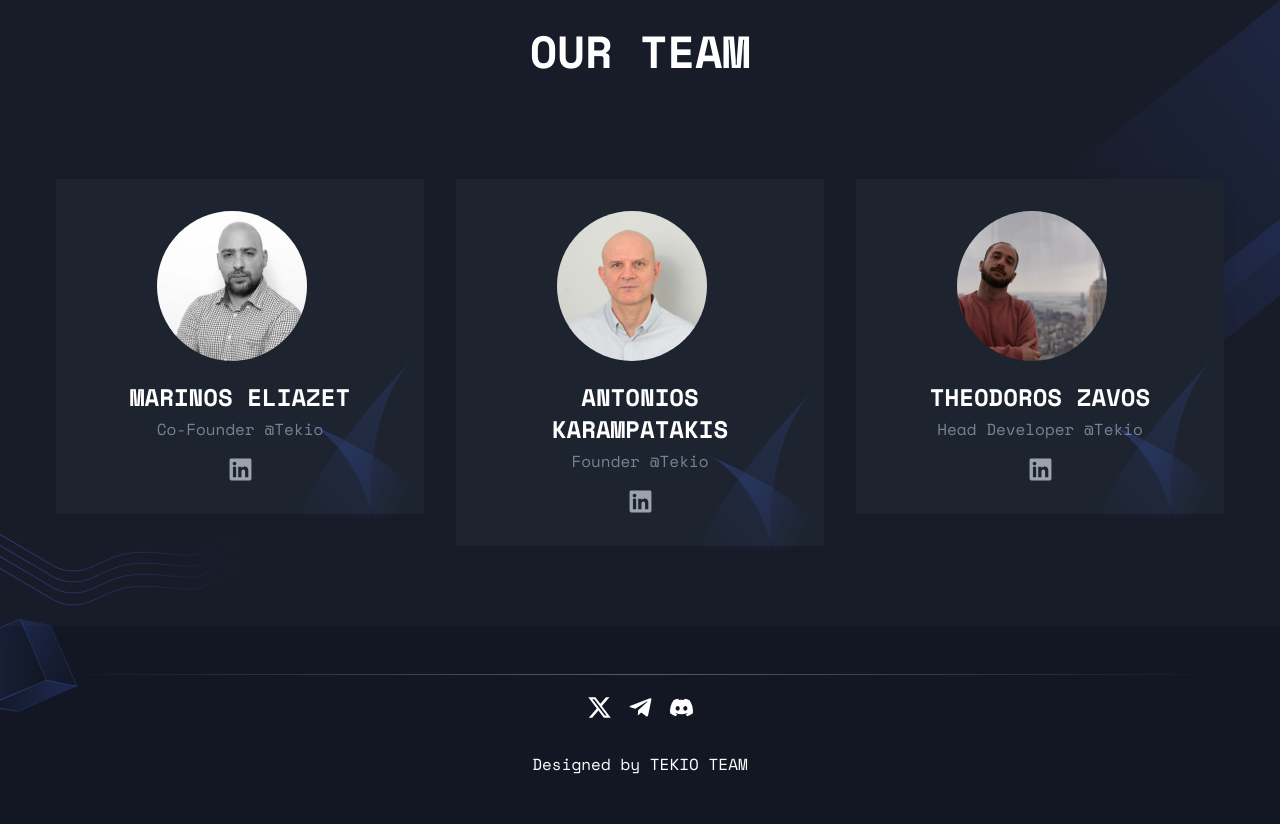
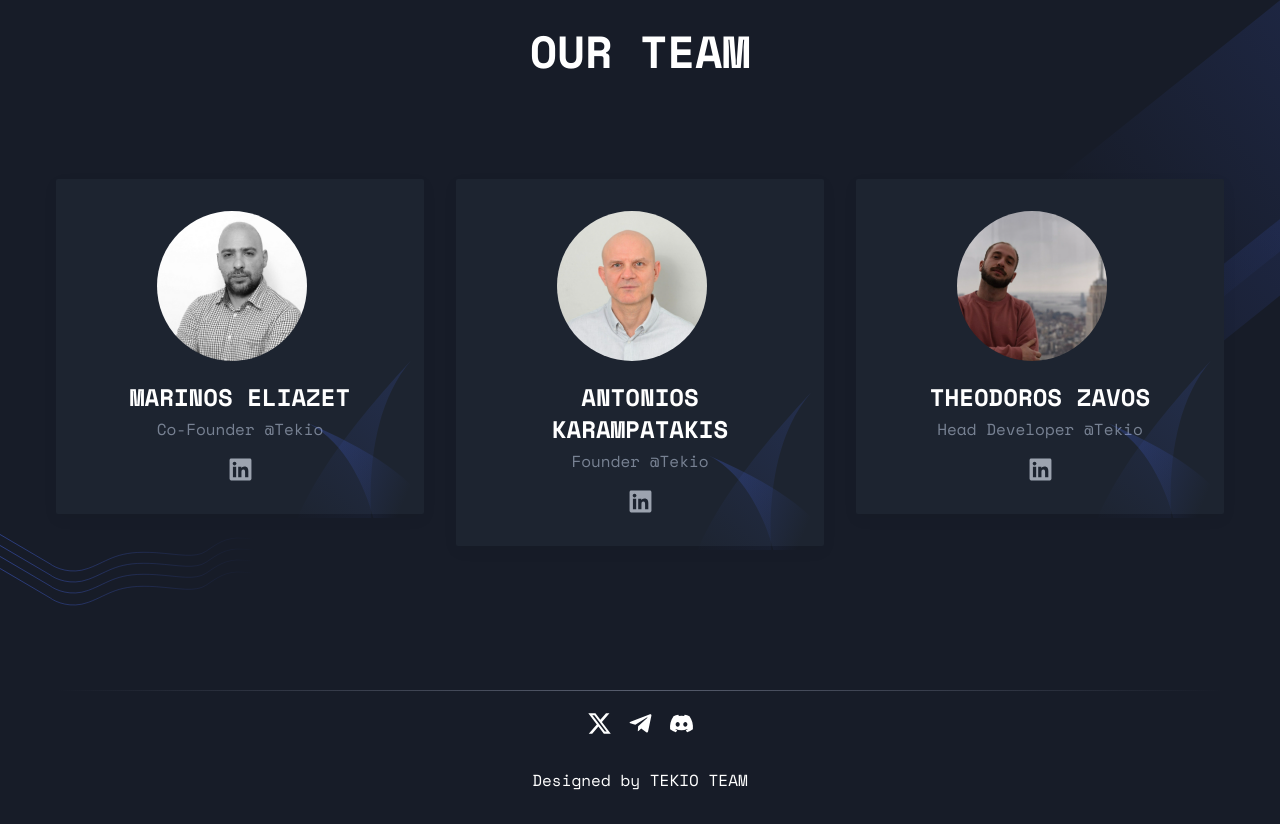
Before and after one commit to 2enology/tekio-wallet-checker, a Next.js app: page / in a window 1280 px wide. Shown: the part 4150-4974 px from the top of the page. Built offline with nearby package versions, Linux system fonts and the light colour scheme.

Commit message:
fix: change the footer style

```diff
--- a/src/components/Footer/index.tsx
+++ b/src/components/Footer/index.tsx
@@ -6,7 +6,7 @@
 
 const Footer = () => {
   return (
-    <footer className="relative z-10 md:pt-20 lg:pt-12">
+    <footer className="relative z-10 bg-gray-light pt-16 dark:bg-bg-color-dark">
       <div className="container">
         <div className="-mx-4 flex flex-wrap">
           {/* <div className="w-full px-4 md:w-1/2">
@@ -134,123 +134,6 @@
           </p>
         </div>
       </div>
-
-      <div className="absolute bottom-24 left-0 z-[-1]">
-        <svg
-          width="79"
-          height="94"
-          viewBox="0 0 79 94"
-          fill="none"
-          xmlns="http://www.w3.org/2000/svg"
-        >
-          <rect
-            opacity="0.3"
-            x="-41"
-            y="26.9426"
-            width="66.6675"
-            height="66.6675"
-            transform="rotate(-22.9007 -41 26.9426)"
-            fill="url(#paint0_linear_94:889)"
-          />
-          <rect
-            x="-41"
-            y="26.9426"
-            width="66.6675"
-            height="66.6675"
-            transform="rotate(-22.9007 -41 26.9426)"
-            stroke="url(#paint1_linear_94:889)"
-            strokeWidth="0.7"
-          />
-          <path
-            opacity="0.3"
-            d="M50.5215 7.42229L20.325 1.14771L46.2077 62.3249L77.1885 68.2073L50.5215 7.42229Z"
-            fill="url(#paint2_linear_94:889)"
-          />
-          <path
-            d="M50.5215 7.42229L20.325 1.14771L46.2077 62.3249L76.7963 68.2073L50.5215 7.42229Z"
-            stroke="url(#paint3_linear_94:889)"
-            strokeWidth="0.7"
-          />
-          <path
-            opacity="0.3"
-            d="M17.9721 93.3057L-14.9695 88.2076L46.2077 62.325L77.1885 68.2074L17.9721 93.3057Z"
-            fill="url(#paint4_linear_94:889)"
-          />
-          <path
-            d="M17.972 93.3057L-14.1852 88.2076L46.2077 62.325L77.1884 68.2074L17.972 93.3057Z"
-            stroke="url(#paint5_linear_94:889)"
-            strokeWidth="0.7"
-          />
-          <defs>
-            <linearGradient
-              id="paint0_linear_94:889"
-              x1="-41"
-              y1="21.8445"
-              x2="36.9671"
-              y2="59.8878"
-              gradientUnits="userSpaceOnUse"
-            >
-              <stop stopColor="#4A6CF7" stopOpacity="0.62" />
-              <stop offset="1" stopColor="#4A6CF7" stopOpacity="0" />
-            </linearGradient>
-            <linearGradient
-              id="paint1_linear_94:889"
-              x1="25.6675"
-              y1="95.9631"
-              x2="-42.9608"
-              y2="20.668"
-              gradientUnits="userSpaceOnUse"
-            >
-              <stop stopColor="#4A6CF7" stopOpacity="0" />
-              <stop offset="1" stopColor="#4A6CF7" stopOpacity="0.51" />
-            </linearGradient>
-            <linearGradient
-              id="paint2_linear_94:889"
-              x1="20.325"
-              y1="-3.98039"
-              x2="90.6248"
-              y2="25.1062"
-              gradientUnits="userSpaceOnUse"
-            >
-              <stop stopColor="#4A6CF7" stopOpacity="0.62" />
-              <stop offset="1" stopColor="#4A6CF7" stopOpacity="0" />
-            </linearGradient>
-            <linearGradient
-              id="paint3_linear_94:889"
-              x1="18.3642"
-              y1="-1.59742"
-              x2="113.9"
-              y2="80.6826"
-              gradientUnits="userSpaceOnUse"
-            >
-              <stop stopColor="#4A6CF7" stopOpacity="0" />
-              <stop offset="1" stopColor="#4A6CF7" stopOpacity="0.51" />
-            </linearGradient>
-            <linearGradient
-              id="paint4_linear_94:889"
-              x1="61.1098"
-              y1="62.3249"
-              x2="-8.82468"
-              y2="58.2156"
-              gradientUnits="userSpaceOnUse"
-            >
-              <stop stopColor="#4A6CF7" stopOpacity="0.62" />
-              <stop offset="1" stopColor="#4A6CF7" stopOpacity="0" />
-            </linearGradient>
-            <linearGradient
-              id="paint5_linear_94:889"
-              x1="65.4236"
-              y1="65.0701"
-              x2="24.0178"
-              y2="41.6598"
-              gradientUnits="userSpaceOnUse"
-            >
-              <stop stopColor="#4A6CF7" stopOpacity="0" />
-              <stop offset="1" stopColor="#4A6CF7" stopOpacity="0.51" />
-            </linearGradient>
-          </defs>
-        </svg>
-      </div>
     </footer>
   );
 };
```
